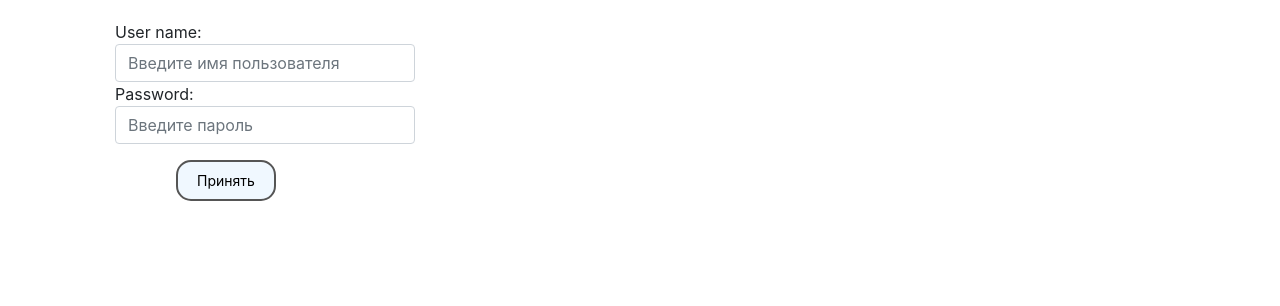
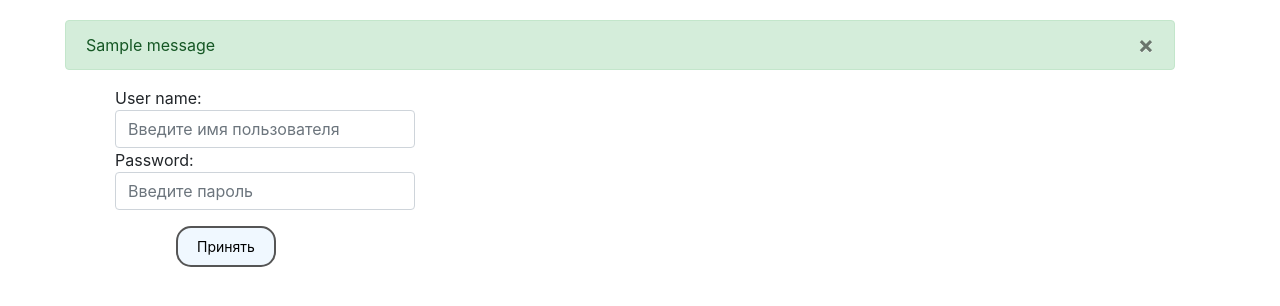
Before and after one commit to demidovsi/python_flask, a Flask app: page /login/ in a window 1280 px wide. Shown: the top 306 px of the page. Run offline with Flask 2, Linux system fonts and the light colour scheme; one stand-in notice (Sample message) is shown; parts of the project's set-up code (start-up, migrations or seed data) failed here and were passed over; some libraries are stand-ins or nearby versions.

```diff
--- a/main.py
+++ b/main.py
@@ -235,15 +235,22 @@ def login():
         password = request.form.get('password')
         txt, result = common.login(user_name, password)
         if not result:
-            txt = json.loads(txt)
-            flash('Error login : ' + txt['detail'], 'warning')
+            try:
+                txt = json.loads(txt)
+                flash('Error login : ' + txt['detail'] + '; user_name=' + user_name, 'warning')
+            except Exception as er:
+                flash('Error login : ' + txt + '; user_name=' + user_name + ': ' + f"{er}", 'warning')
+
             return render_template('login.html')
         token = common.decode(common.kirill, session['token'])
         token = json.loads(token)
         for key in token.keys():
-            common.SCHEMA_NAME = key
+            if key == '***':
+                common.SCHEMA_NAME = 'family'
+            else:
+                common.SCHEMA_NAME = key
             break
-        session['rights'] = token[common.SCHEMA_NAME]
+        session['rights'] = token[key]
 
         if 'visible' not in session['rights']:
             flash(f'Для пользователя {user_name} нет доступа к базе данных')
--- a/templates/login.html
+++ b/templates/login.html
@@ -9,6 +9,14 @@
               integrity="sha384-ggOyR0iXCbMQv3Xipma34MD+dH/1fQ784/j6cY/iJTQUOhcWr7x9JvoRxT2MZw1T" crossorigin="anonymous">
   </head>
         <div class="container">
+            <!-- вывести все ошибки анализа ввода -->
+            {% for message in get_flashed_messages(with_categories=True) %}
+            <div class="alert alert-{{ message[0] }}">
+                <button type="button" class="close" data-dismiss="alert">&times;</button>
+                {{ message[1] }}
+            </div>
+            {% endfor %}
+
             <form method="post">
                 <div>
                     <link rel="stylesheet" type="text/css" href="/static/css/login.css">
@@ -22,5 +30,6 @@
                     <input type="submit" class="btn" value="Принять">
                 </div>
             </form>
+
         </div>
 </html>
```
Also changed, not shown: templates/summary.html (+4 -6 lines).
